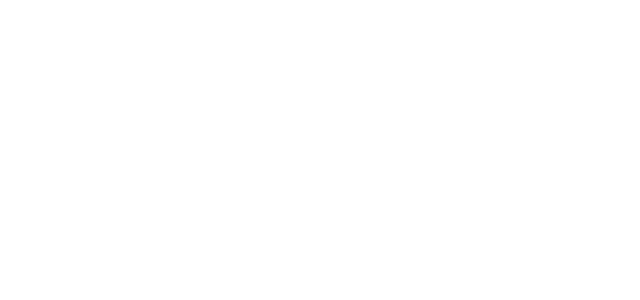
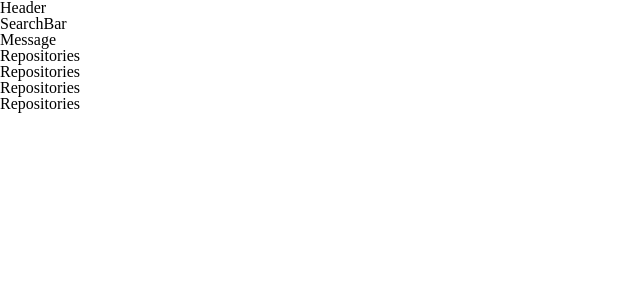
Before and after one commit to ghsdl/yetanothergithubsearchpage, a React (Create React App) app: page / in a window 1280 px wide. Shown: the top 300 px of the page, without its empty margins (0-640 px from the left). Built offline with nearby package versions, Linux system fonts and the light colour scheme.

Commit message:
:sparkles: components structure + react rainbow install
components structure + react rainbow install

```diff
--- a/package.json
+++ b/package.json
@@ -5,6 +5,7 @@
   "dependencies": {
     "react": "^17.0.2",
     "react-dom": "^17.0.2",
+    "react-rainbow-components": "^1.29.0",
     "react-scripts": "5.0.0",
     "sass": "^1.49.0"
   },
--- a/src/components/App/App.jsx
+++ b/src/components/App/App.jsx
@@ -1,8 +1,19 @@
 import React from 'react';
+import Header from '../Header/Header.jsx';
+import SearchBar from '../SearchBar/SearchBar.jsx';
+import Message from '../Message/Message.jsx';
+import RepositoriesList from '../RepositoriesList/RepositoriesList.jsx';
 import './App.scss';
 
 const App = () => {
-  return <div className='app'></div>;
+  return (
+    <div className='app'>
+      <Header />
+      <SearchBar />
+      <Message />
+      <RepositoriesList />
+    </div>
+  );
 };
 
 export default App;
--- /dev/null
+++ b/src/components/Header/Header.jsx
@@ -0,0 +1,9 @@
+import React from 'react';
+
+import './Header.scss';
+
+const Header = () => {
+  return <header className='header'>Header</header>;
+};
+
+export default Header;
--- /dev/null
+++ b/src/components/Message/Message.jsx
@@ -0,0 +1,9 @@
+import React from 'react';
+
+import './Message.scss';
+
+const Message = () => {
+  return <div className='message'>Message</div>;
+};
+
+export default Message;
--- /dev/null
+++ b/src/components/RepositoriesList/Repositories.jsx
@@ -0,0 +1,7 @@
+import React from 'react';
+
+const Repositories = () => {
+  return <div className='repositories'>Repositories</div>;
+};
+
+export default Repositories;
--- /dev/null
+++ b/src/components/RepositoriesList/RepositoriesList.jsx
@@ -0,0 +1,17 @@
+import React from 'react';
+import Repositories from './Repositories';
+
+import './Repositories.scss';
+
+const RepositoriesList = () => {
+  return (
+    <div className='repositories-list'>
+      <Repositories />
+      <Repositories />
+      <Repositories />
+      <Repositories />
+    </div>
+  );
+};
+
+export default RepositoriesList;
--- /dev/null
+++ b/src/components/SearchBar/SearchBar.jsx
@@ -0,0 +1,9 @@
+import React from 'react';
+
+import './SearchBar.scss';
+
+const SearchBar = () => {
+  return <div className='header'>SearchBar</div>;
+};
+
+export default SearchBar;
```
Also changed, not shown: src/components/Header/Header.scss (added), src/components/Message/Message.scss (added), src/components/RepositoriesList/Repositories.scss (added), src/components/SearchBar/SearchBar.scss (added), 1 other file (tests, documents, lock files or other folders).
